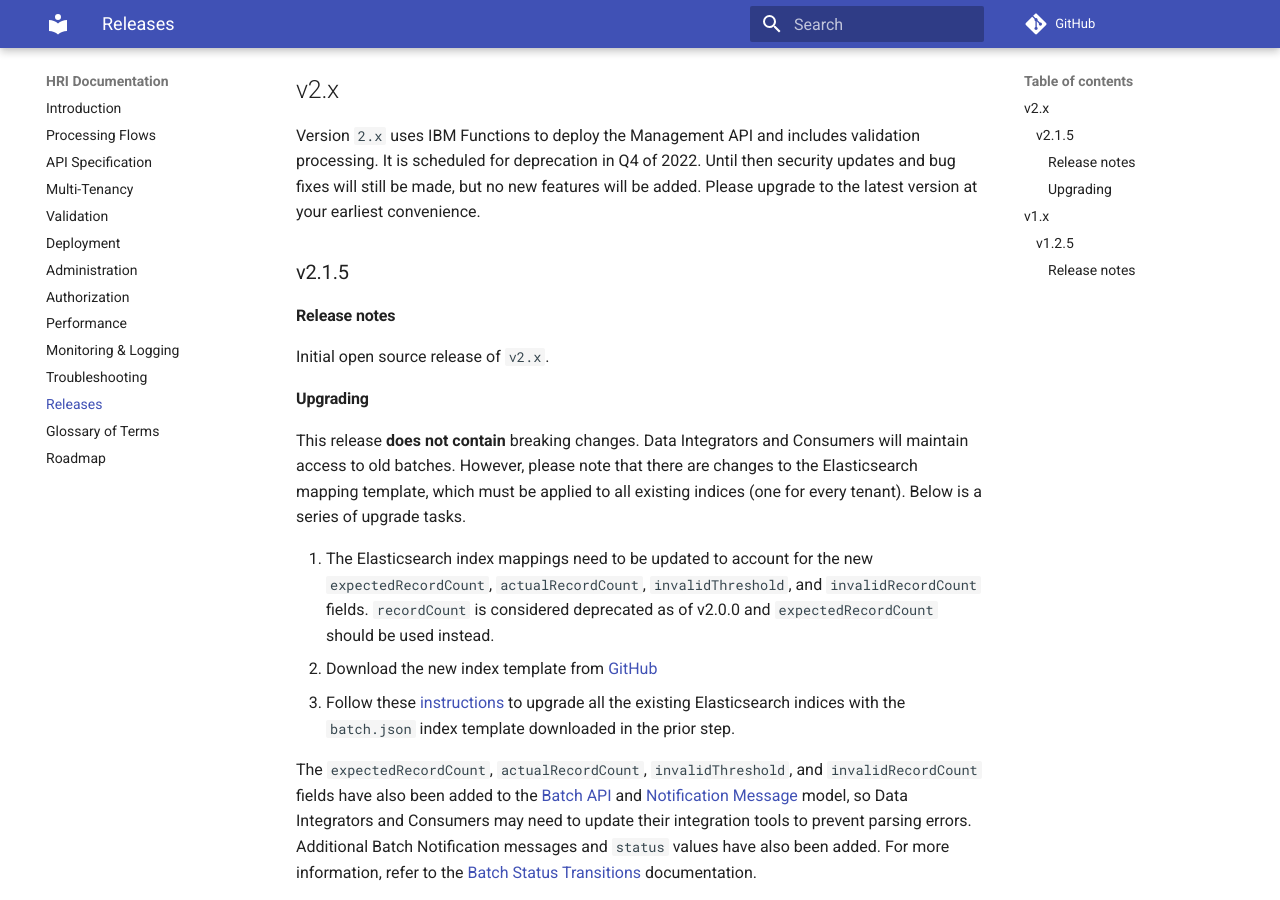
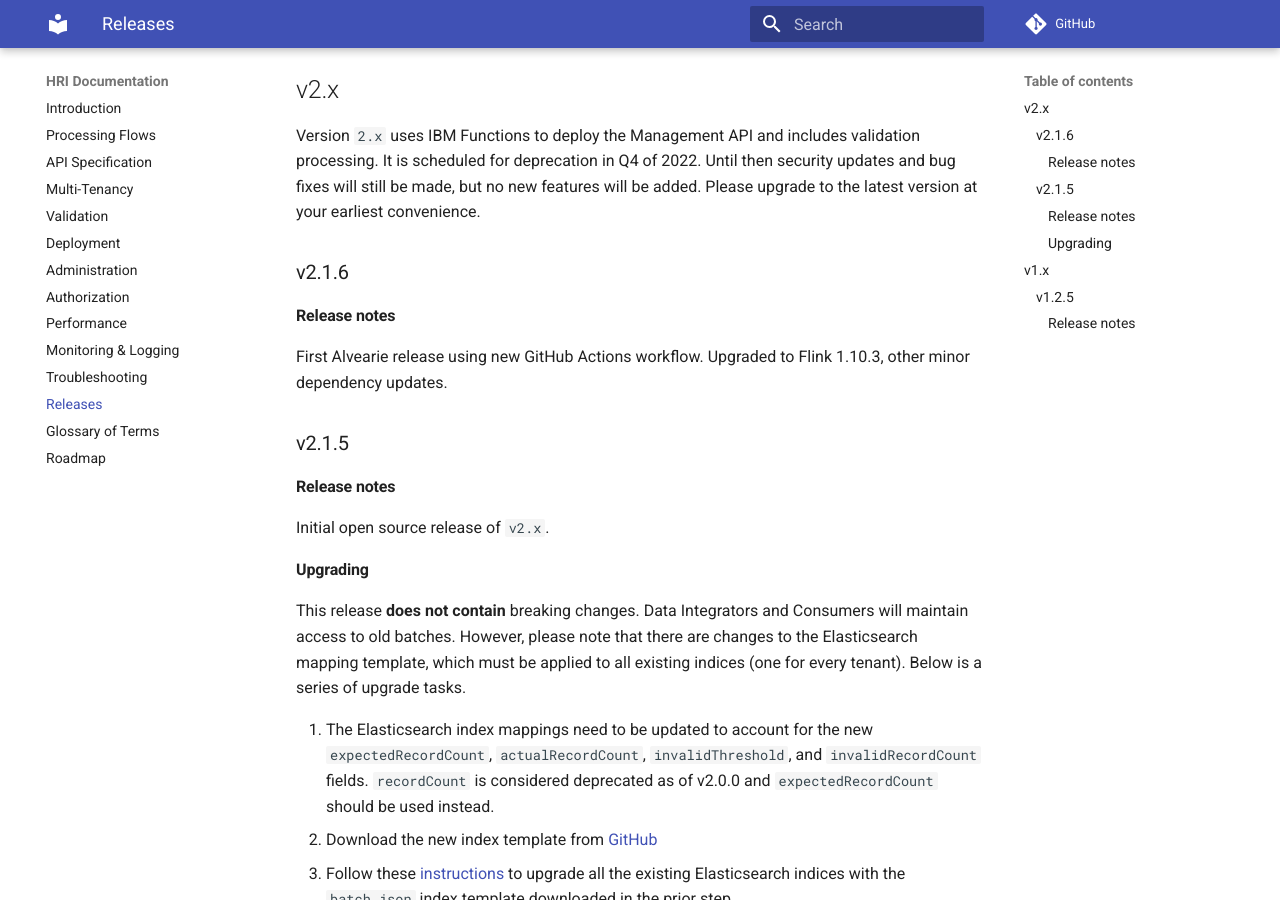
Before and after one commit to Alvearie/HRI, an MkDocs documentation site: the page built from documentation/releases.md, in a window 1280 px wide and 900 px high, scrolled down 548 px. Built offline with MkDocs 1.6.1 and Material for MkDocs 9.7.7, drawn with Linux system fonts in a browser that asks for light colours; comment, search, counter and statistics services are not loaded; the version menu is left out.

Commit message:
WHFHRI-702: Add v2.1.6 release notes. (#11)
* WHFHRI-702: Add v2.1.6 release notes.

Signed-off-by: Dan Baxter <dan.baxter240@gmail.com>

* WHFHRI-702: Fix 2.1.6 release notes

Signed-off-by: Dan Baxter <dan.baxter240@gmail.com>

```diff
--- a/documentation/releases.md
+++ b/documentation/releases.md
@@ -6,6 +6,11 @@ Unless stated otherwise in the release notes of a specific version, upgrading th
 
 ## v2.x
 Version `2.x` uses IBM Functions to deploy the Management API and includes validation processing. It is scheduled for deprecation in Q4 of 2022. Until then security updates and bug fixes will still be made, but no new features will be added. Please upgrade to the latest version at your earliest convenience.
+
+### v2.1.6
+
+#### Release notes
+First Alvearie release using new GitHub Actions workflow. Upgraded to Flink 1.10.3, other minor dependency updates.
 
 ### v2.1.5
 
```
